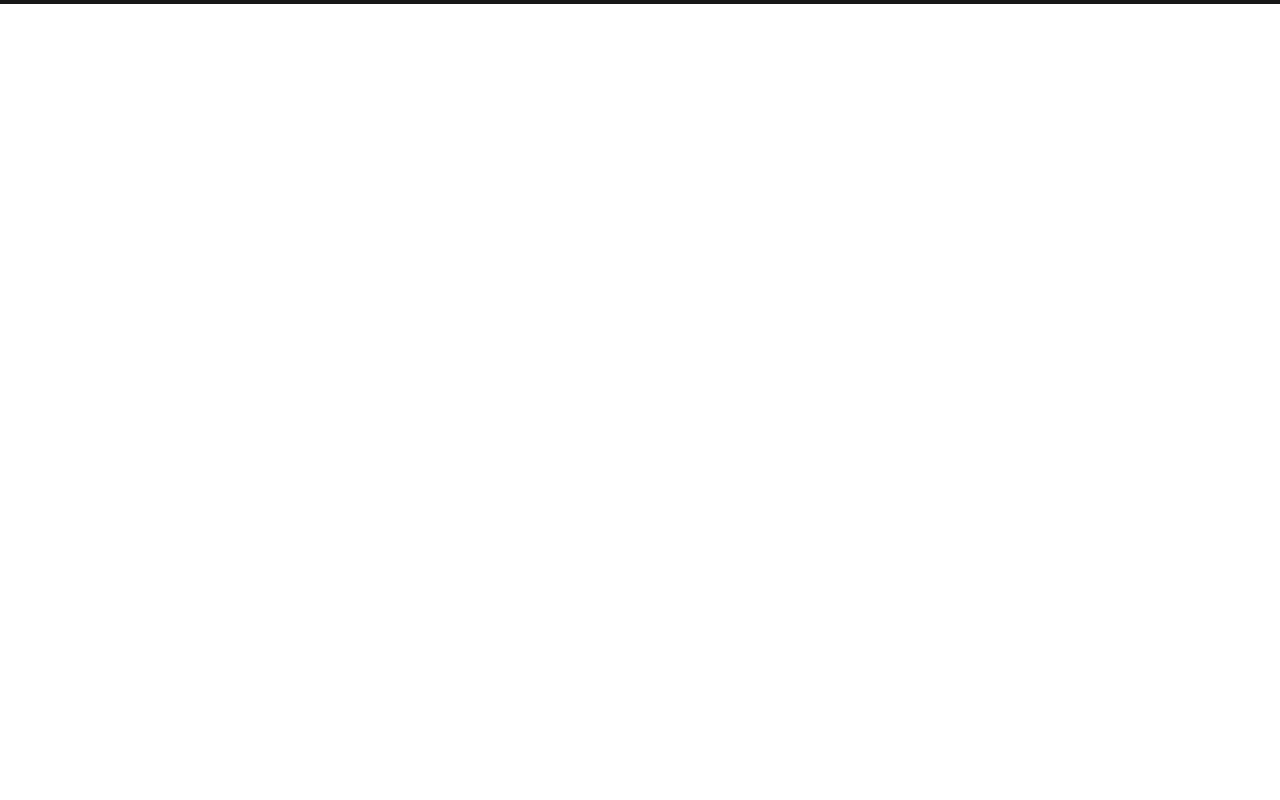
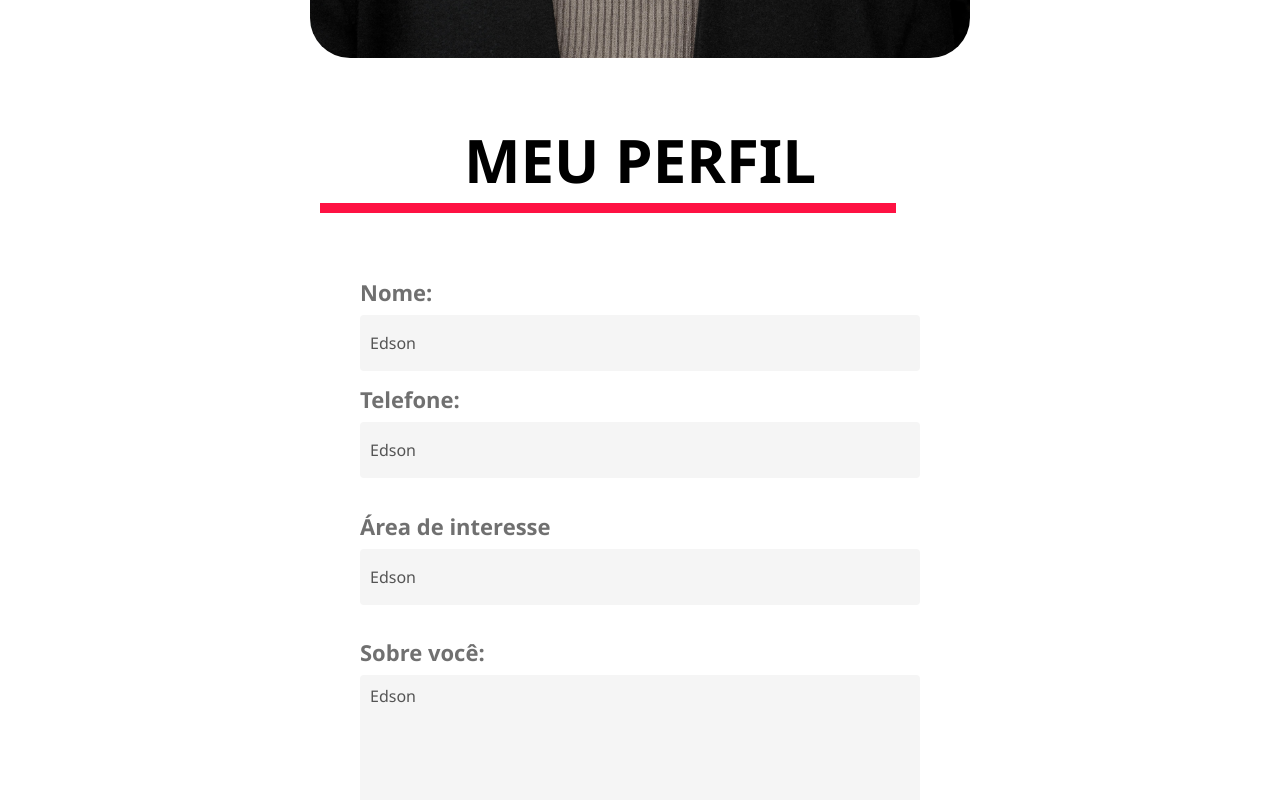
Before and after one commit to EdsonMateus1/projeto_ccr, a Vue app: page /perfil in a window 1280 px wide. Shown: the part 600-1400 px from the top of the page. Before the commit the page ends 800 px from the top, so only its background shows below. Built offline with nearby package versions, Linux system fonts and the light colour scheme; no server answers; sample sign-in values are in the browser's storage; what vue-animate-scroll would draw is missing.

Commit message:
meu perfil

```diff
--- a/src/views/Perfil.vue
+++ b/src/views/Perfil.vue
@@ -1,15 +1,41 @@
 <template>
-  <div>
+  <div class="perfil">
     <Header />
-    <div class="perfil">
+
+    <div class="perfil-container">
       <div class="img-container">
         <img class="img-home" src="../assets/homem.png" />
       </div>
 
-      <div class="title2-home">
-        <h2>Meu perfil</h2>
+      <div class="center-text">
+        <div class="title2-home title2-home-margin-perfil">
+          <h2>Meu perfil</h2>
+        </div>
       </div>
     </div>
+
+    <div class="container-form">
+      <div class="item-form">
+        <label class="label">Nome:</label>
+        <span class="input flex-span">Edson</span>
+      </div>
+
+      <div class="item-form espaco-container">
+        <label class="label" for="telefone">Telefone:</label>
+        <span class="input flex-span">Edson</span>
+      </div>
+
+      <div class="item-form espaco-container">
+        <label class="label" for="area-interesse"> Área de interesse </label>
+        <span class="input flex-span">Edson</span>
+      </div>
+
+      <div class="item-form espaco-container">
+        <label class="label" for="msg">Sobre você:</label>
+        <span class="input span-text">Edson</span>
+      </div>
+    </div>
+
     <Footer />
   </div>
 </template>
@@ -25,6 +51,16 @@ export default {
 </script>
 
 <style>
+.center-text {
+  display: flex;
+  justify-content: center;
+}
+
+.flex-span {
+  display: flex;
+  align-items: center;
+}
+
 .esconder {
   animation: esconder 1s steps(40) 0.3s normal;
 }
@@ -79,10 +115,12 @@ export default {
   opacity: 1;
 }
 
-.title2-home-margin {
-  position: relative;
-  top: 40px;
-  margin-left: 30px;
+.title2-home-margin-perfil {
+  margin: 80px 0px;
+  text-align: center;
+  width: 50%;
+  display: flex;
+  flex-direction: column;
 }
 
 .title2-home {
@@ -108,7 +146,7 @@ export default {
 }
 
 .img-home {
-  width: 15%;
+  /* width: ; */
 }
 .container-motivational-text {
   display: flex;
@@ -146,10 +184,61 @@ export default {
   transition: all 0.3s ease-in;
 }
 
+.container-form {
+  width: 100%;
+  display: flex;
+  flex-direction: column;
+  padding-top: 50px;
+  align-items: center;
+  padding-bottom: 50px;
+}
+
+.item-form {
+  display: flex;
+  flex-direction: column;
+  width: 80%;
+  gap: 0.8em;
+  color: #545454;
+}
+
+.msg {
+  border: none;
+  background-color: #f5f5f5;
+  border-radius: 4px;
+}
+.input {
+  border: none;
+  background-color: #f5f5f5;
+  padding: 10px;
+  border-radius: 4px;
+  height: 3.5em;
+}
+.espaco-container {
+  margin: 1.2em 0px;
+}
+
+.label {
+  font-size: 22px;
+  line-height: 19.2px;
+  font-weight: bold;
+  font-family: "Segoe UI", Tahoma, Geneva, Verdana, sans-serif;
+  color: #707070;
+}
+.span-text {
+  height: 200px;
+}
+
+@media only screen and (min-width: 1240px) {
+  .container-form {
+    width: 700px;
+    margin: 0 auto;
+  }
+}
+
 @media only screen and (max-width: 480px) {
-  .img-container {
+  /* .img-container {
     display: none;
-  }
+  } */
 }
 
 @media only screen and (max-width: 1100px) {
@@ -171,9 +260,9 @@ export default {
   .container-motivational-text {
     margin: 0px;
   }
-  .img-container {
+  /* .img-container {
     display: none;
-  }
+  } */
 }
 
 *,
```
